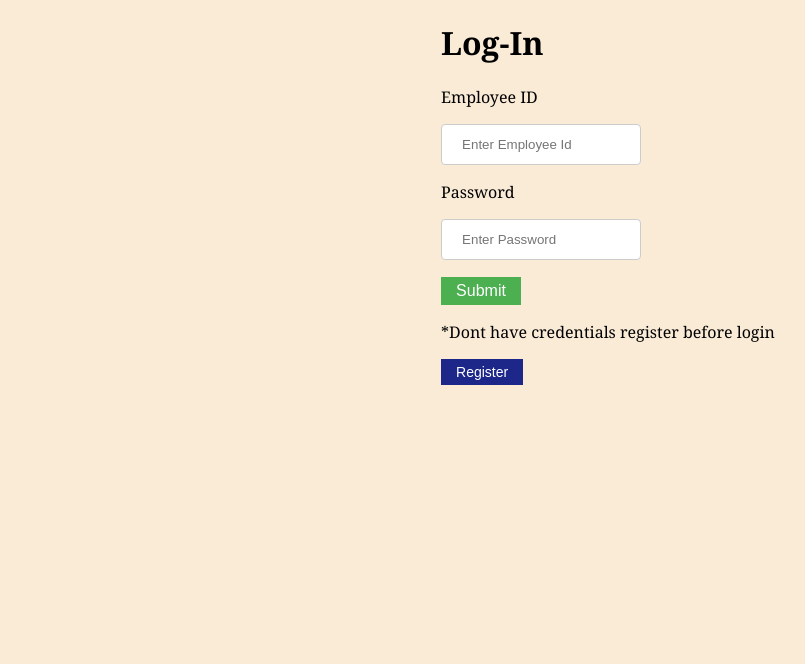
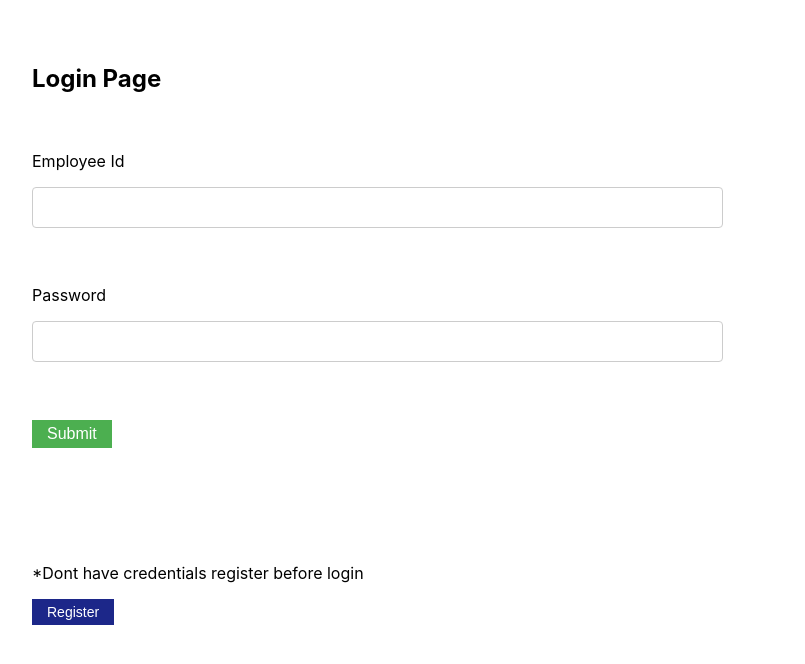
Before and after one commit to Rachana3110/react-employee-app, a React (Create React App) app: page / in a window 1280 px wide. Shown: the top 664 px of the page, without its empty margins (32-837 px from the left). Built offline with nearby package versions, Linux system fonts and the light colour scheme; no server answers.

Commit message:
Configured Login Config page

```diff
--- /dev/null
+++ b/src/config/LoginConfig.js
@@ -0,0 +1,18 @@
+export const LoginConfig = [
+  {
+    Employee_ID_Number: "",
+    questionid: 1,
+    questionname: "Employee_ID_Number",
+    question: "Employee Id",
+    questiontype: "Number",
+    required: true,
+  },
+  {
+    Password: "",
+    questionid: 2,
+    questionname: "Password",
+    question: "Password",
+    questiontype: "Password",
+    required: true,
+  },
+];
--- a/src/pages/Login.js
+++ b/src/pages/Login.js
@@ -1,79 +1,73 @@
-import { useEffect, useState } from "react";
+import React, { useEffect, useState } from "react";
+import FormElement from "../components/FormElement";
+import { FormContext } from "../helpers/formContext";
+import { Link, useNavigate } from "react-router-dom";
+import { LoginConfig } from "../config/LoginConfig";
+import axios from "axios";
 import "./css/Login.css";
-import axios from "axios";
-import { Link, useNavigate } from "react-router-dom";
 
-function Login({ setToken }) {
-  const [loginData, setLoginData] = useState();
-  const [emp_id, setEmp_id] = useState();
-  const [password, setPassword] = useState();
+const Registration = ({ setToken }) => {
+  const [configData, setConfigData] = useState();
   const [registerData, setRegisterData] = useState();
   const navigate = useNavigate();
+
   useEffect(() => {
     axios.get("http://localhost:3001/api/register").then((response) => {
       setRegisterData(response.data);
     });
+    setConfigData(LoginConfig);
+  }, []);
 
-    if (emp_id && password) {
-      axios
-        .put("http://localhost:3001/api/login", {
-          Employee_ID_Number: emp_id,
-          Password: password,
-        })
-        .then((response) => {
-          setLoginData(response.data);
-        });
-    }
-  });
-
-  const handleLogin = (e) => {
-    e.preventDefault();
-    const employeeId = registerData.map((emp) => emp.Employee_ID_Number);
-    const employeePassword = registerData.map((emp) => emp.Password);
-    if (registerData && !employeeId.includes(emp_id)) {
+  const handleLogin = (event) => {
+    event.preventDefault();
+    if (
+      registerData &&
+      !registerData
+        .map((p) => p.Employee_ID_Number)
+        .includes(configData[0].Employee_ID_Number)
+    ) {
       alert("Enter valid Employee ID");
-    } else if (!employeePassword.includes(password)) {
+    } else if (
+      !registerData.map((p) => p.Password).includes(configData[1].Password)
+    ) {
       alert("Enter valid Password");
     } else {
-      if (loginData) {
-        setToken("Login Successfull");
-        navigate("/home");
-      } else alert("login Unsuccessfull");
+      setToken("Login Successfull");
+      navigate("/home");
     }
   };
 
+  const handleChange = (id, event) => {
+    event.preventDefault();
+    const newData = [...configData];
+    newData.forEach((question) => {
+      const { questionid } = question;
+      if (id === questionid) {
+        question[question.questionname] = event.target.value;
+        setConfigData(newData);
+      }
+    });
+  };
   return (
-    <div className="login-container">
+    <FormContext.Provider value={{ handleChange }}>
       <form onSubmit={handleLogin}>
-        <h1>Log-In</h1>
-        <p htmlFor="emp_id">Employee ID</p>
-        <input
-          type="number"
-          id="emp_id"
-          name="emp_id"
-          placeholder="Enter Employee Id"
-          onChange={(e) => setEmp_id(e.target.value)}
-          required
-        />
-
-        <p htmlFor="password">Password</p>
-        <input
-          type="password"
-          id="password"
-          name="password"
-          placeholder="Enter Password"
-          onChange={(e) => setPassword(e.target.value)}
-          required
-        />
-        <div>
-          <input type="submit" value="Submit" />
-        </div>
+        <h2>Login Page</h2>
+        {LoginConfig.map((questions) => {
+          return (
+            <div>
+              <p>{questions.question}</p>
+              <FormElement questions={questions} />
+            </div>
+          );
+        })}
+        <input type="submit" value="Submit" />
         <p>*Dont have credentials register before login</p>
-        <Link className="Register-button" to="/test_registration">
+        <Link className="Register-button" to="/registration">
           <input type="button" value="Register" />
         </Link>
       </form>
-    </div>
+    </FormContext.Provider>
   );
-}
-export default Login;
+};
+
+export default Registration;
--- a/src/pages/Registration.js
+++ b/src/pages/Registration.js
@@ -4,6 +4,7 @@ import { FormContext } from "../helpers/formContext";
 import { RegisterConfig } from "../config/RegisterConfig";
 import axios from "axios";
 import { useNavigate } from "react-router-dom";
+import "./css/Registration.css";
 
 const Registration = () => {
   const [apiData, setApiData] = useState();
@@ -75,8 +76,8 @@ const Registration = () => {
   };
   return (
     <FormContext.Provider value={{ handleChange }}>
-      <h2>Registration Page</h2>
       <form onSubmit={handleRegister}>
+        <h2>Registration Page</h2>
         {RegisterConfig.map((questions) => {
           return (
             <div>
```
